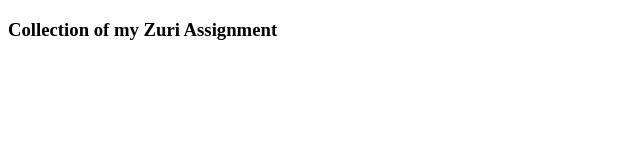
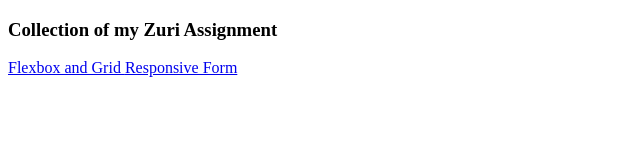
Before and after one commit to Aphatheology/Zuri_Internship, a plain HTML site: page index.html in a window 1280 px wide. Shown: the whole page, without its empty margins (0-640 px from the left). Drawn offline with Linux system fonts and the light colour scheme.

Commit message:
Linking assignment

```diff
--- a/index.html
+++ b/index.html
@@ -8,5 +8,7 @@
 </head>
 <body>
     <h3>Collection of my Zuri Assignment</h3>
+    <a href="flexbox-grid/index.html">Flexbox and Grid </a>
+    <a href="responsive-form/index.html">Responsive Form </a>
 </body>
 </html>
```
